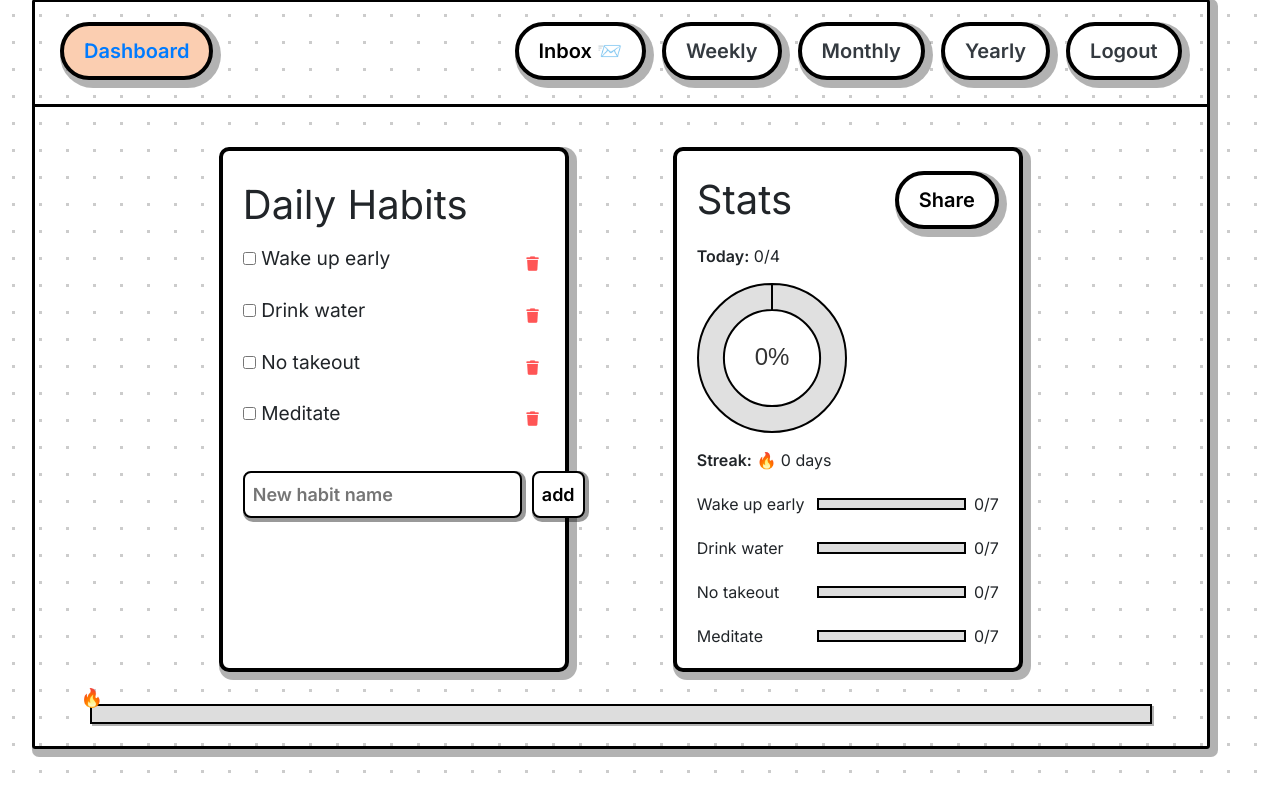
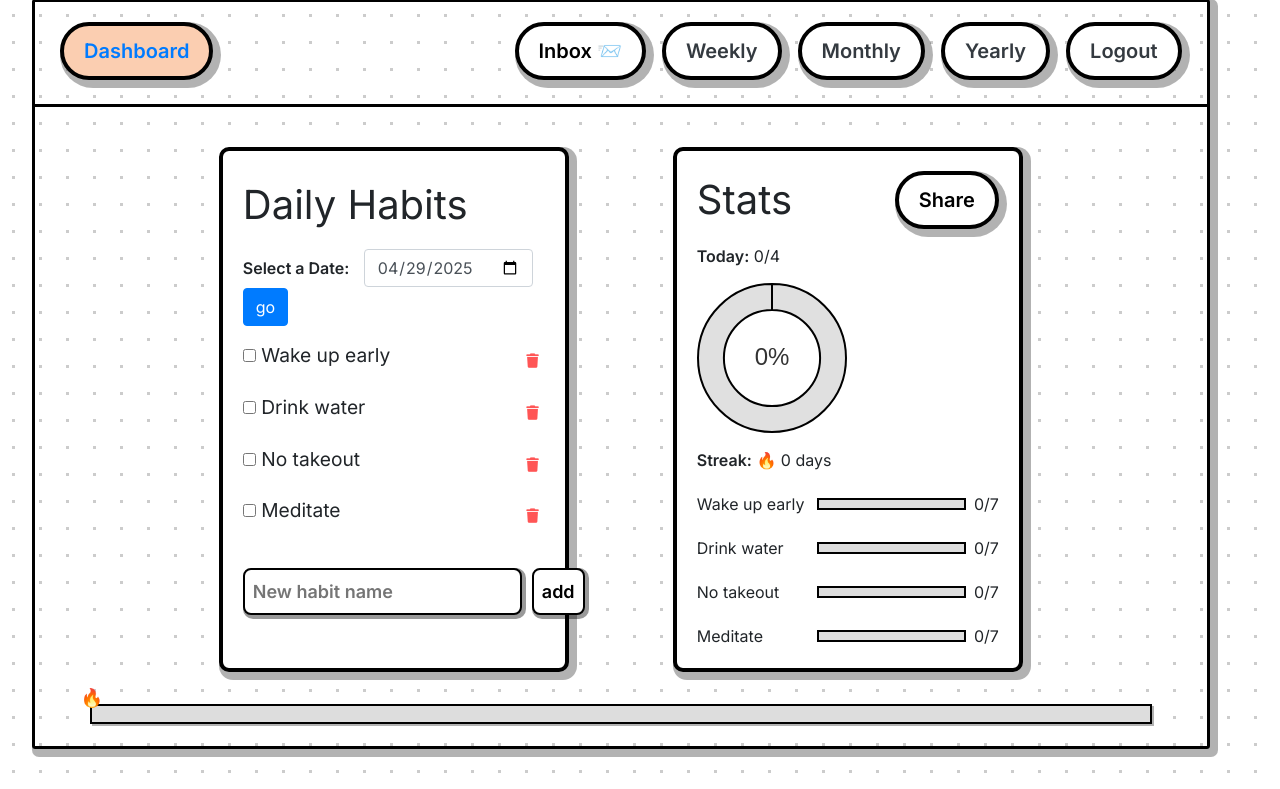
Before and after one commit to fifibox/habit-tracker, a Flask app: page /dashboard in a window 1280 px wide. Shown: the part 25-814 px from the top of the page. Run offline with Flask 3, Linux system fonts and the light colour scheme; the visitor is signed in with stand-in values (Sample User, id 1); data comes from the database, SQL or seed files in the repository; data that the repository does not hold is empty.

Commit message:
added date selection function in dashboard

```diff
--- a/habit_tracker/app/static/js/dashboard.js
+++ b/habit_tracker/app/static/js/dashboard.js
@@ -73,4 +73,22 @@ function submitShareForm() {
   } else {
       alert("Please enter a username.");
   }
-};
+}
+
+// Set the placeholder value of the date input to today's date
+document.addEventListener("DOMContentLoaded", function () {
+    const datePicker = document.getElementById('date-picker');
+    const today = new Date().toISOString().split('T')[0]; // Get today's date in YYYY-MM-DD format
+    datePicker.value = today; // Set the value of the date input to today's date
+})
+
+// Function to handle date selection
+    function handleDateSelection() {
+        const selectedDate = document.getElementById('date-picker').value;
+        if (selectedDate) {
+            alert(`You selected: ${selectedDate}`);
+            // Need to add logic here to handle the selected date
+        } else {
+            alert('Please select a date.');
+        }
+    }
--- a/habit_tracker/app/templates/dashboard.html
+++ b/habit_tracker/app/templates/dashboard.html
@@ -16,7 +16,12 @@
         <!-- Daily habit section -->
         <section id="daily-habits">
             <h1>Daily Habits</h1>
-
+            <!-- Add a "Select a Date" button -->
+            <div class="date-picker-container" style="margin-top: 20px;">
+                <label for="date-picker" style="font-weight: bold; margin-right: 10px;">Select a Date:</label>
+                <input type="date" id="date-picker" class="form-control" style="display: inline-block; width: auto;">
+                <button type="button" class="btn btn-primary" onclick="handleDateSelection()">go</button>
+            </div>
             <!-- Dynamic habits list -->
             {% for habit in habits %}
             <div class="habit-item">
```
